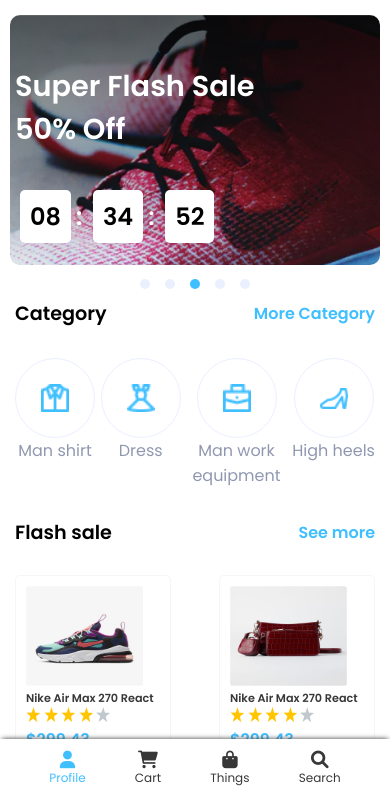
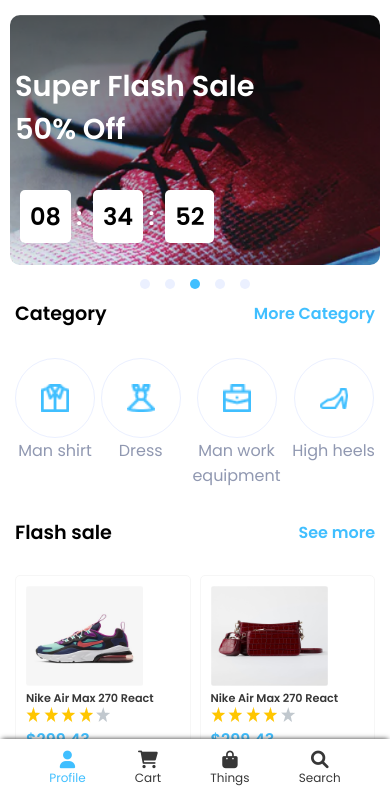
Before and after one commit to MuslimCoders/E-Commerce, a plain HTML site: page home/home.html in a window 390 px wide. Shown: the part 45-844 px from the top of the page. Drawn offline with Linux system fonts and the light colour scheme.

Commit message:
fixed the card size for mobile-devices

```diff
--- a/home/home.css
+++ b/home/home.css
@@ -880,7 +880,7 @@ color: var(--qora);
         margin-top: 300px;
     }
     .best-seller__product {
-        width: 40vw;
+        width: 45vw;
         font-size: 0.6rem;
         text-align: left;
     }
```
